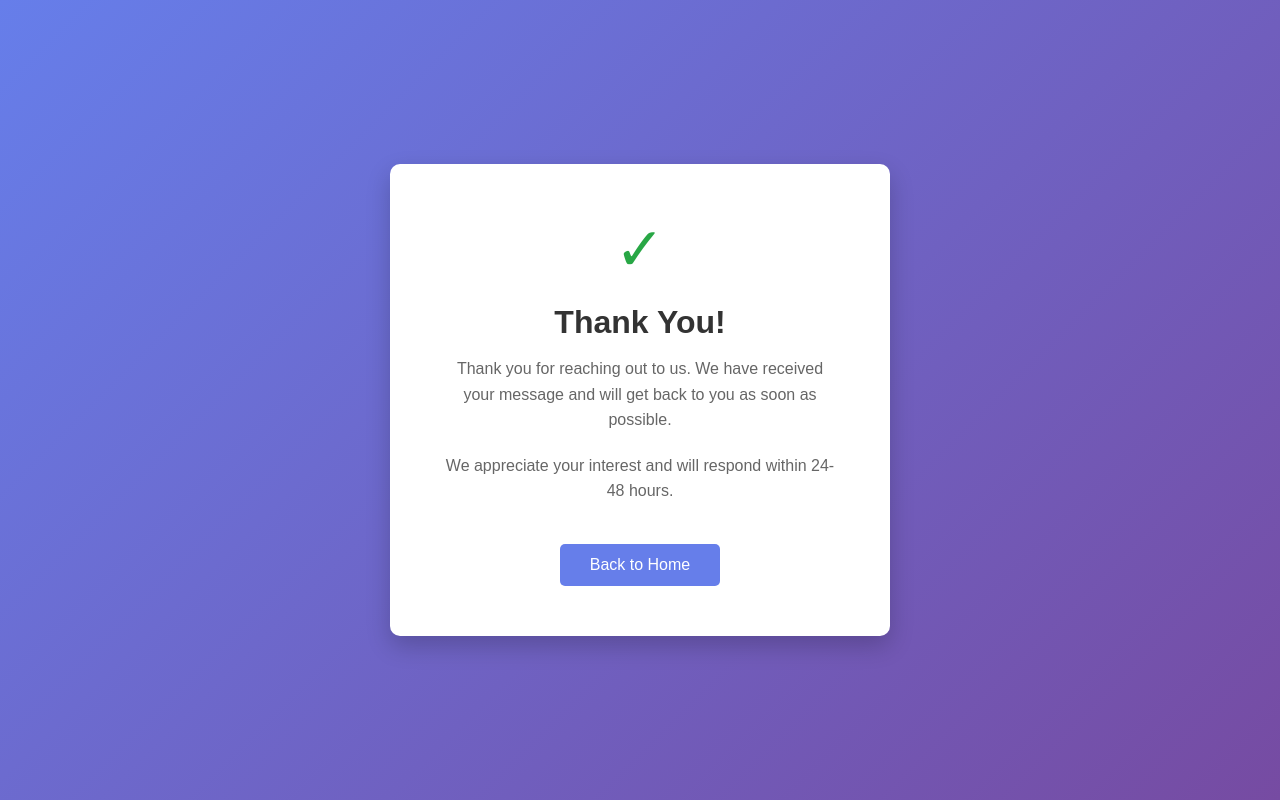
After one commit to FarhanHussain7/DjangoLearning, a Django app: page /thank-you/ in a window 1280 px wide. The commit adds this page. Run offline with Django 5.2, Linux system fonts and the light colour scheme.

Commit message:
HttpResponseRedirect functionality is used to pass form data into url and print on page also

```diff
--- a/LearningDjango/O1_views.py
+++ b/LearningDjango/O1_views.py
@@ -1,4 +1,4 @@
-from django.http import HttpResponse
+from django.http import HttpResponse, HttpResponseRedirect
 
 def aboutUs(request):
     return HttpResponse("Welcome to View page ")
@@ -50,21 +50,48 @@ def Website(request):
     return render(request,'O5_base.html')
 
 def Contact(request):
-    if request.method == "POST":
-        name = request.POST.get("name")
-        email = request.POST.get("email")
-        subject = request.POST.get("subject")
-        message = request.POST.get("message")
+    context = {}
+    try:
+        if request.method == "POST":
+            name = request.POST.get("name")
+            email = request.POST.get("email")
+            subject = request.POST.get("subject")
+            message = request.POST.get("message")
+            number1 = request.POST.get("number1")
+            number2 = request.POST.get("number2")
+        # Print values in terminal
+            print("Name:", name)
+            print("Email:", email)
+            print("Subject:", subject)
+            print("Message:", message)
+            print("Number 1:", number1)
+            print("Number 2:", number2)
 
-        # Print values in terminal
-        print("Name:", name)
-        print("Email:", email)
-        print("Subject:", subject)
-        print("Message:", message)
+            # Add the numbers
+            try:
+                num1 = int(number1)
+                num2 = int(number2)
+                sum_result = num1 + num2
+                print("Sum:", sum_result)
+
+                # Pass the result back to the template
+                context = {
+                    'sum_result': sum_result,
+                    'num1': num1,
+                    'num2': num2
+                }
+                url = "/thank-you/?sum_result=" + str(sum_result)
+                return HttpResponseRedirect(url)
+            except ValueError:
+                context['error'] = "Please enter valid numbers"
 
         # You can also add logic here to save data or send email
+    except:
+        pass
+    return render(request, 'contact.html', context)
 
-    return render(request, 'contact.html')
+def ThankYou(request):
+    return render(request, 'thank_you.html')
 
 def Service(request):
     return render(request,'service.html')
@@ -74,11 +101,54 @@ def About(request):
 
 def Form(request):
     try:
-        name=request.GET['username']
-        email=request.GET['email']
-        phone=request.GET['phone']
-        address=request.GET['address']
-        print(name,email,phone,address)
-    except:
-        pass
+        if request.method == "POST":
+            # Get all form input values
+            username = request.POST.get("username")
+            email = request.POST.get("email")
+            password = request.POST.get("password")
+            confirm_password = request.POST.get("confirm_password")
+            phone = request.POST.get("phone")
+            dob = request.POST.get("dob")
+            address = request.POST.get("address")
+            age = request.POST.get("age")
+            gender = request.POST.get("gender")
+            interests = request.POST.getlist("interests")
+            country = request.POST.get("country")
+            favorite_color = request.POST.get("favorite_color")
+            experience = request.POST.get("experience")
+            website = request.POST.get("website")
+            search = request.POST.get("search")
+            resume = request.FILES.get("resume")
+            time_preferred = request.POST.get("time")
+            birth_month = request.POST.get("month")
+            week = request.POST.get("week")
+            form_id = request.POST.get("form_id")
+
+            # Print all values in terminal
+            print("Username:", username)
+            print("Email:", email)
+            print("Password:", password)
+            print("Confirm Password:", confirm_password)
+            print("Phone:", phone)
+            print("Date of Birth:", dob)
+            print("Address:", address)
+            print("Age:", age)
+            print("Gender:", gender)
+            print("Interests:", interests)
+            print("Country:", country)
+            print("Favorite Color:", favorite_color)
+            print("Experience:", experience)
+            print("Website:", website)
+            print("Search:", search)
+            print("Resume:", resume)
+            print("Preferred Time:", time_preferred)
+            print("Birth Month:", birth_month)
+            print("Week:", week)
+            print("Form ID:", form_id)
+
+            # You can add logic here to save data to database or send email
+            url = "/thank-you/?name=" + username
+            return HttpResponseRedirect(url)
+    except Exception as e:
+        print("Error:", str(e))
     return render(request,'loginForm.html')
--- a/LearningDjango/urls.py
+++ b/LearningDjango/urls.py
@@ -34,6 +34,7 @@ urlpatterns = [
     path('css_style/',O1_views.Webpage),
     path('fullweb/',O1_views.Website),
     path('contact/', O1_views.Contact, name="contact"),
+    path('thank-you/', O1_views.ThankYou, name="thank_you"),
     path('service/', O1_views.Service, name="service"),
     path('about-us/', O1_views.About, name="aboutus"),
     path('login/', O1_views.Form, name="form"),
--- a/templates/loginForm.html
+++ b/templates/loginForm.html
@@ -470,9 +470,9 @@
             border-color: var(--danger-color);
         }
 
-        input:required {
+        /* input:required { */
             /* Visual indicator for required fields */
-        }
+        /* } */
 
         input:disabled,
         textarea:disabled,
--- /dev/null
+++ b/templates/thank_you.html
@@ -0,0 +1,88 @@
+<!DOCTYPE html>
+<html lang="en">
+<head>
+    <meta charset="UTF-8">
+    <meta name="viewport" content="width=device-width, initial-scale=1.0">
+    <title>Thank You</title>
+    <style>
+        * {
+            margin: 0;
+            padding: 0;
+            box-sizing: border-box;
+        }
+
+        body {
+            font-family: 'Arial', sans-serif;
+            background: linear-gradient(135deg, #667eea 0%, #764ba2 100%);
+            min-height: 100vh;
+            display: flex;
+            justify-content: center;
+            align-items: center;
+        }
+
+        .container {
+            background: white;
+            border-radius: 10px;
+            box-shadow: 0 10px 25px rgba(0, 0, 0, 0.2);
+            padding: 50px;
+            text-align: center;
+            max-width: 500px;
+            animation: slideIn 0.5s ease-in-out;
+        }
+
+        @keyframes slideIn {
+            from {
+                opacity: 0;
+                transform: translateY(-30px);
+            }
+            to {
+                opacity: 1;
+                transform: translateY(0);
+            }
+        }
+
+        .checkmark {
+            font-size: 60px;
+            color: #28a745;
+            margin-bottom: 20px;
+        }
+
+        h1 {
+            color: #333;
+            margin-bottom: 15px;
+            font-size: 32px;
+        }
+
+        p {
+            color: #666;
+            margin-bottom: 20px;
+            font-size: 16px;
+            line-height: 1.6;
+        }
+
+        .btn {
+            display: inline-block;
+            background: #667eea;
+            color: white;
+            padding: 12px 30px;
+            border-radius: 5px;
+            text-decoration: none;
+            margin-top: 20px;
+            transition: background 0.3s ease;
+        }
+
+        .btn:hover {
+            background: #764ba2;
+        }
+    </style>
+</head>
+<body>
+    <div class="container">
+        <div class="checkmark">✓</div>
+        <h1>Thank You!</h1>
+        <p>Thank you for reaching out to us. We have received your message and will get back to you as soon as possible.</p>
+        <p>We appreciate your interest and will respond within 24-48 hours.</p>
+        <a href="/" class="btn">Back to Home</a>
+    </div>
+</body>
+</html>
```
Also changed, not shown: templates/contact.html (+23 -4 lines), templates/header.html (+24 -1 lines).
